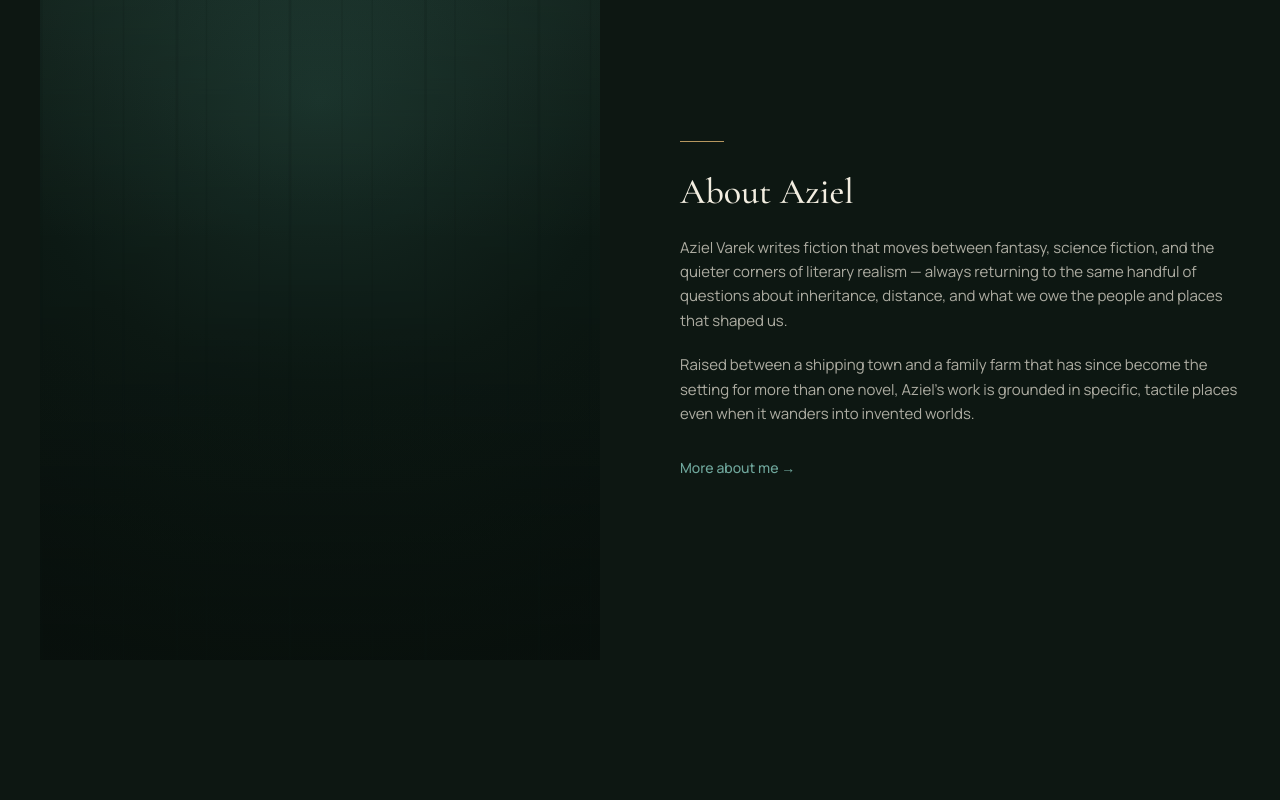
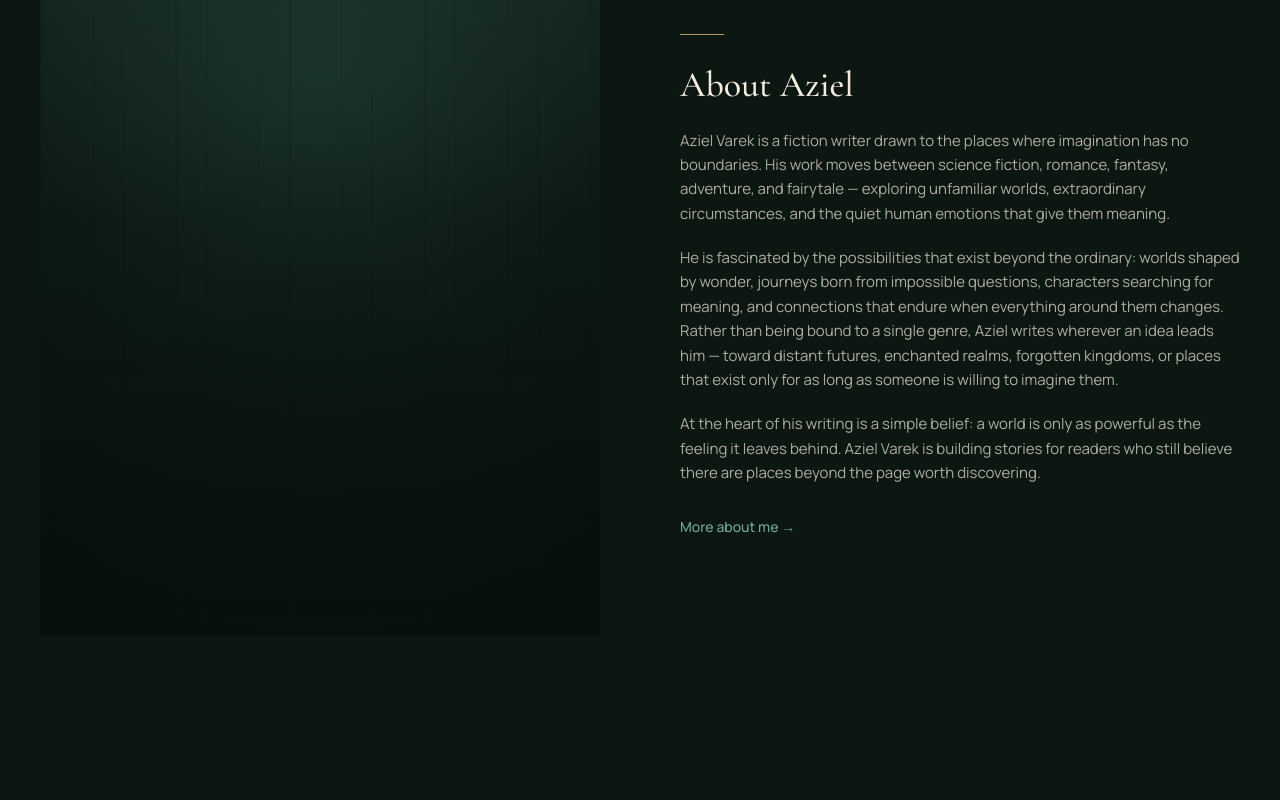
Before and after one commit to princeaakaz-create/aziel-varek, a Next.js app: page / in a window 1280 px wide. Shown: the part 1600-2400 px from the top of the page. Built offline with nearby package versions, Linux system fonts and the light colour scheme.

Commit message:
Update site.ts

```diff
--- a/data/site.ts
+++ b/data/site.ts
@@ -1,11 +1,9 @@
 export const site = {
   name: 'Aziel Varek',
   tagline: 'Stories across worlds.',
-  email: 'hello@azielvarek.com',
+  email: 'princeaakaz@gmail.com',
   social: [
-    { label: 'Instagram', url: 'https://instagram.com' },
-    { label: 'Threads', url: 'https://www.threads.net' },
-    { label: 'Goodreads', url: 'https://www.goodreads.com' }
+    { label: 'Instagram', url: 'https://www.instagram.com/aziel_varek/' }
   ],
   nav: [
     { label: 'Home', href: '#hero' },
@@ -17,52 +15,17 @@ export const site = {
   ],
   intro: {
     heading: 'I write stories that belong to more than one world.',
-    body: 'Every book starts in a different place \u2014 a coastline, a ship, a house that keeps its own secrets \u2014 but they share a way of looking: slow, attentive, a little haunted. I write across genre because the questions I care about, about memory and distance and the ways people stay, don\u2019t belong to just one.'
+    body: 'My work moves between science fiction, romance, fantasy, adventure, and fairytale — different worlds bound by the same belief: a story is only as powerful as the feeling it leaves behind.'
   },
   about: {
     heading: 'About Aziel',
     body: [
-      'Aziel Varek writes fiction that moves between fantasy, science fiction, and the quieter corners of literary realism \u2014 always returning to the same handful of questions about inheritance, distance, and what we owe the people and places that shaped us.',
-      'Raised between a shipping town and a family farm that has since become the setting for more than one novel, Aziel\u2019s work is grounded in specific, tactile places even when it wanders into invented worlds.'
+      'Aziel Varek is a fiction writer drawn to the places where imagination has no boundaries. His work moves between science fiction, romance, fantasy, adventure, and fairytale — exploring unfamiliar worlds, extraordinary circumstances, and the quiet human emotions that give them meaning.',
+      'He is fascinated by the possibilities that exist beyond the ordinary: worlds shaped by wonder, journeys born from impossible questions, characters searching for meaning, and connections that endure when everything around them changes. Rather than being bound to a single genre, Aziel writes wherever an idea leads him — toward distant futures, enchanted realms, forgotten kingdoms, or places that exist only for as long as someone is willing to imagine them.',
+      'At the heart of his writing is a simple belief: a world is only as powerful as the feeling it leaves behind. Aziel Varek is building stories for readers who still believe there are places beyond the page worth discovering.'
     ],
     linkLabel: 'More about me',
     linkHref: '#'
   },
-  journal: [
-    {
-      title: 'On writing across genre without losing your voice',
-      category: 'Writing thoughts',
-      date: '2026-06-02',
-      excerpt:
-        'Genre is a promise to the reader about what kind of attention to bring. Voice is what you keep no matter which promise you\u2019re making.'
-    },
-    {
-      title: 'The orchard that started as a single sentence',
-      category: 'Behind the stories',
-      date: '2026-03-14',
-      excerpt:
-        'The Quiet Orchard began as a note about a tree that "remembered" a hand. Everything else grew from arguing with that idea for a year.'
-    },
-    {
-      title: 'Three books I keep returning to for structure',
-      category: 'Reading',
-      date: '2026-01-22',
-      excerpt:
-        'Not for plot, and not for prose \u2014 for the architecture underneath both. A short list, with notes.'
-    },
-    {
-      title: 'What a decade of letters taught me about pacing',
-      category: 'Creative process',
-      date: '2025-11-09',
-      excerpt:
-        'Writing The Long Correspondence entirely in letters meant every scene had to earn its silence as much as its speech.'
-    },
-    {
-      title: 'A Smaller Kind of Forever is out now',
-      category: 'Announcements',
-      date: '2025-09-01',
-      excerpt:
-        'My sixth book, and the first that isn\u2019t trying to be anything other than what it is. More on that soon.'
-    }
-  ]
+  journal: []
 };
```
